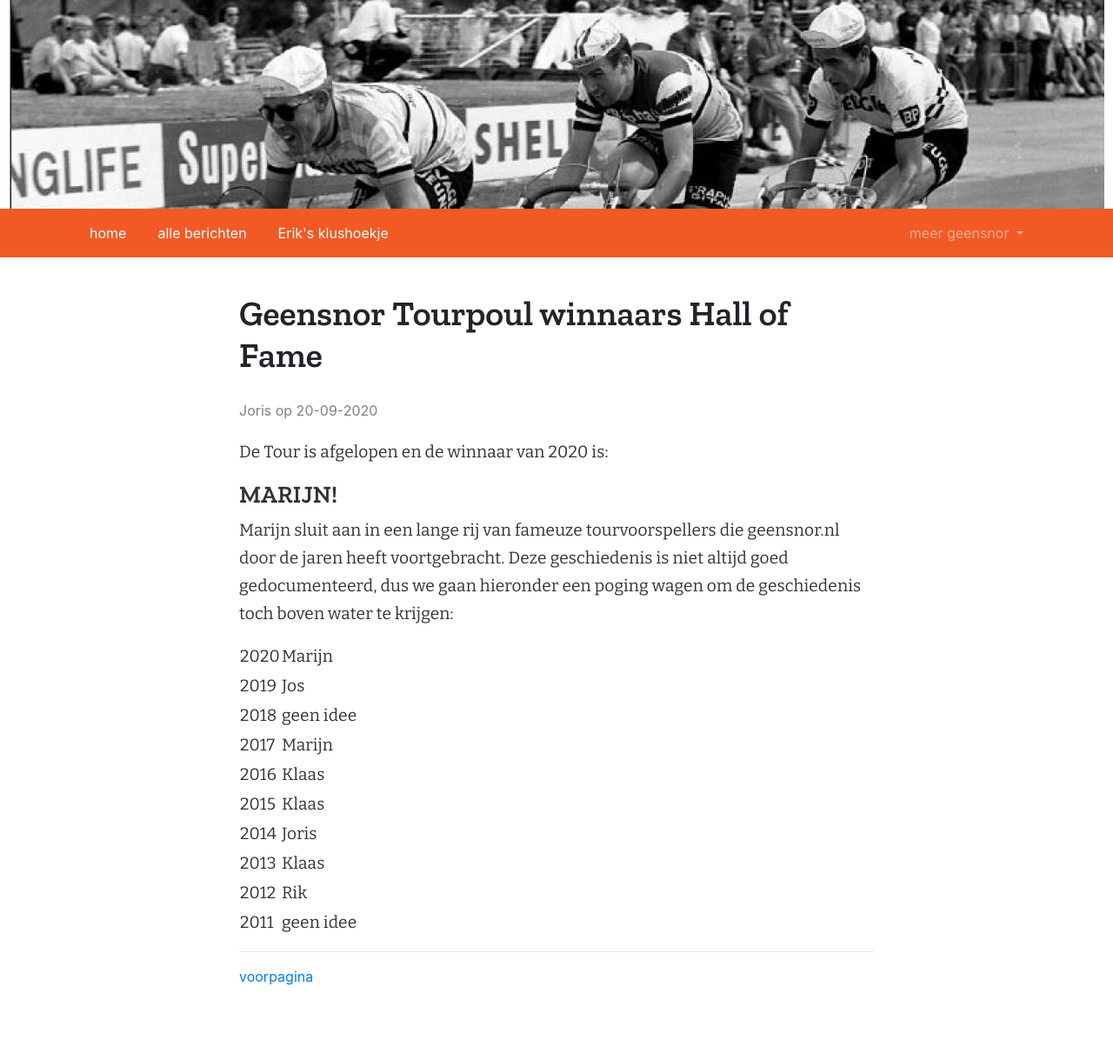
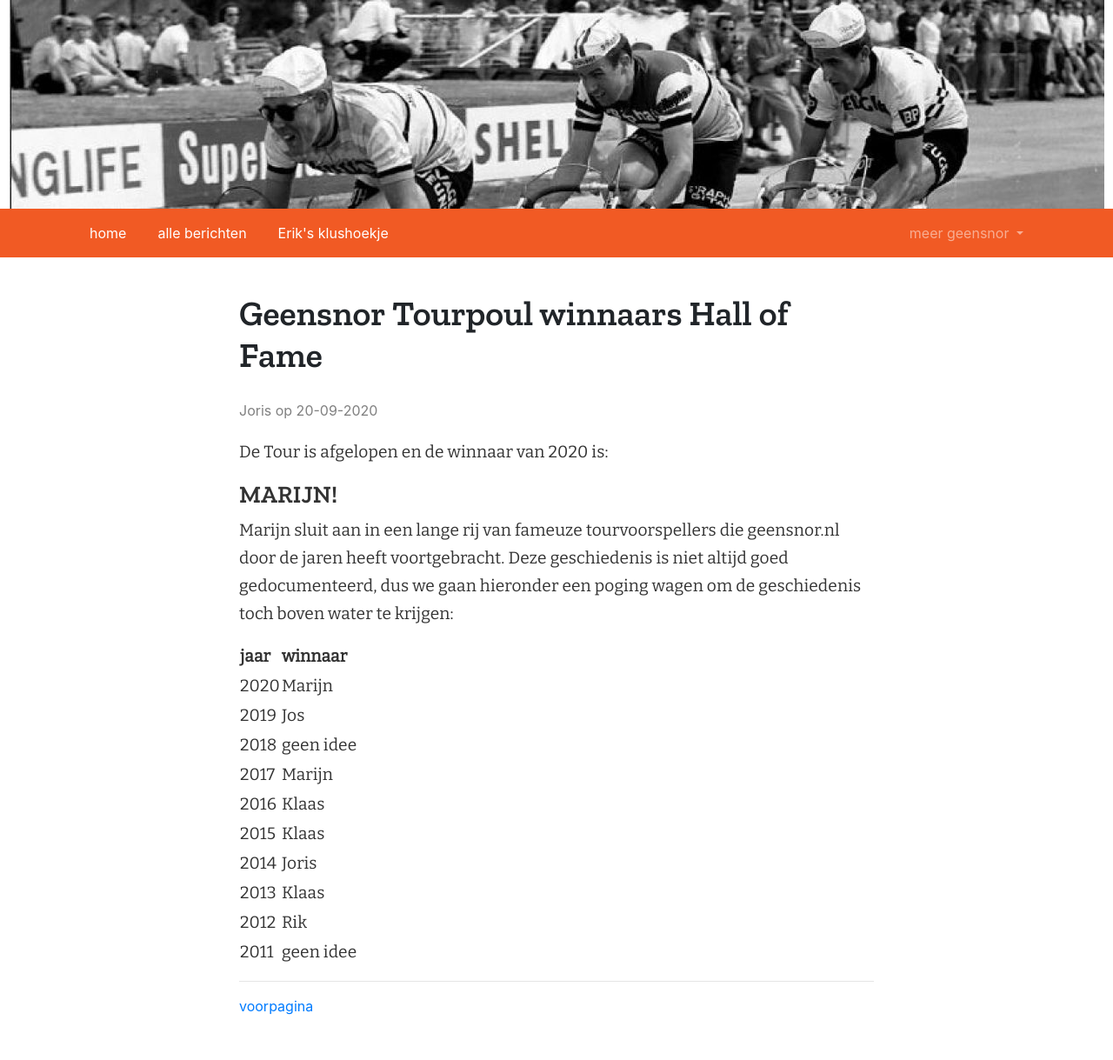
Before and after one commit to geensnor/geensnor.nl, a Jekyll site: the page built from _posts/2020-09-20-geensnor-tourpoul-winnaars-hall-of-fame.md, in a window 1280 px wide. Shown: the whole page at 87% size. Built offline with Jekyll 4.4.1, drawn with Linux system fonts in a browser that asks for light colours; before the commit the page ends 1185 px from its top, so only the background shows below that.

Commit message:
markdown ipv html tabel

```diff
--- a/_posts/2020-09-20-geensnor-tourpoul-winnaars-hall-of-fame.md
+++ b/_posts/2020-09-20-geensnor-tourpoul-winnaars-hall-of-fame.md
@@ -17,105 +17,15 @@ categories:
 
 Marijn sluit aan in een lange rij van fameuze tourvoorspellers die geensnor.nl door de jaren heeft voortgebracht. Deze geschiedenis is niet altijd goed gedocumenteerd, dus we gaan hieronder een poging wagen om de geschiedenis toch boven water te krijgen:
 
-
-<table>
-  <tr>
-    <td>
-      2020
-    </td>
-
-    <td>
-      Marijn
-    </td>
-  </tr>
-
-  <tr>
-    <td>
-      2019
-    </td>
-
-    <td>
-      Jos
-    </td>
-  </tr>
-
-  <tr>
-    <td>
-      2018
-    </td>
-
-    <td>
-      geen idee
-    </td>
-  </tr>
-
-  <tr>
-    <td>
-      2017
-    </td>
-
-    <td>
-      Marijn
-    </td>
-  </tr>
-
-  <tr>
-    <td>
-      2016
-    </td>
-
-    <td>
-      Klaas
-    </td>
-  </tr>
-
-  <tr>
-    <td>
-      2015
-    </td>
-
-    <td>
-      Klaas
-    </td>
-  </tr>
-
-  <tr>
-    <td>
-      2014
-    </td>
-
-    <td>
-      Joris
-    </td>
-  </tr>
-
-  <tr>
-    <td>
-      2013
-    </td>
-
-    <td>
-      Klaas
-    </td>
-  </tr>
-
-  <tr>
-    <td>
-      2012
-    </td>
-
-    <td>
-      Rik
-    </td>
-  </tr>
-
-  <tr>
-    <td>
-      2011
-    </td>
-
-    <td>
-      geen idee
-    </td>
-  </tr>
-</table>
+|jaar|winnaar|
+|----|-------|
+|2020|Marijn |
+|2019|Jos    |
+|2018|geen idee|
+|2017|Marijn |
+|2016|Klaas  |
+|2015|Klaas  |
+|2014|Joris  |
+|2013|Klaas  |
+|2012|Rik    |
+|2011|geen idee|
```
